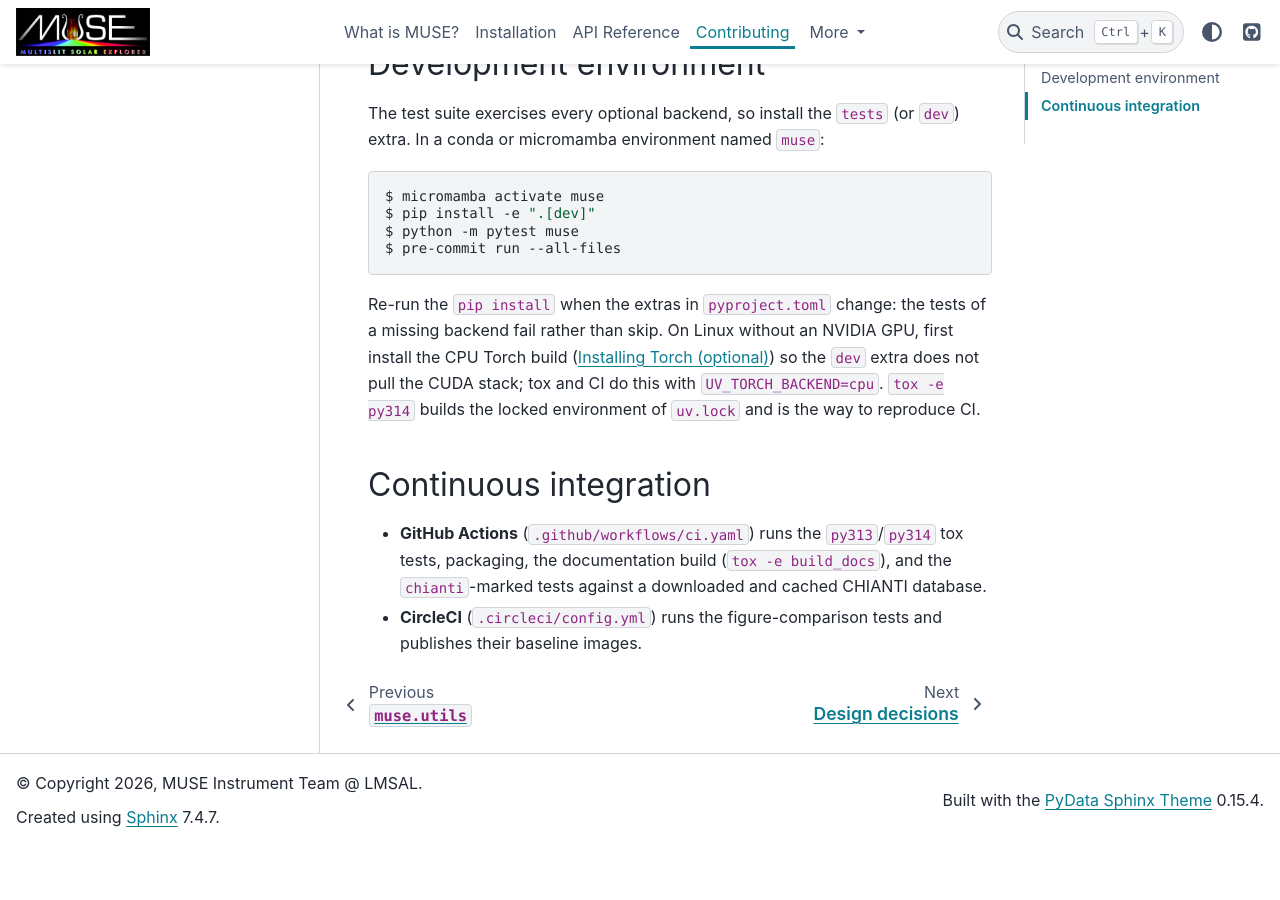
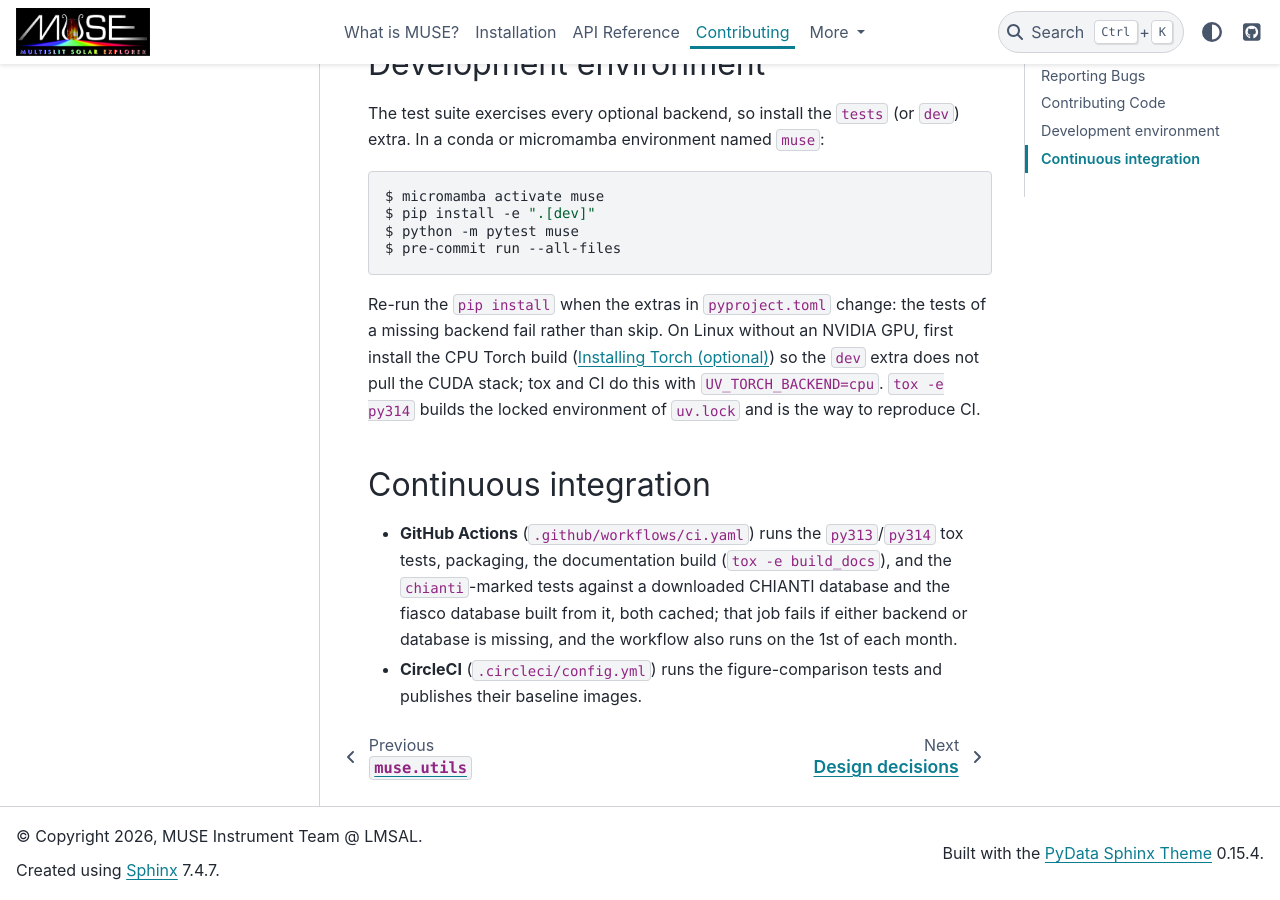
Before and after one commit to LM-SAL/muse, a Sphinx documentation site: the page built from docs/contributing.rst, in a window 1280 px wide and 900 px high, scrolled down 936 px. Built offline with Sphinx 7.4.7 and the PyData theme 0.15.4, drawn with Linux system fonts in a browser that asks for light colours; pages that are not in the unit, such as notebooks, are missing from menus; the version number could not be read and is left out; before the commit the page ends 1783 px from its top, so only the background shows below that.

Commit message:
Say in contributing.rst that the chianti job builds fiasco's database and fails without a backend or database, and that CI runs monthly

```diff
--- a/docs/contributing.rst
+++ b/docs/contributing.rst
@@ -45,7 +45,7 @@ On Linux without an NVIDIA GPU, first install the CPU Torch build (:ref:`muse-in
 Continuous integration
 ======================
 
-* **GitHub Actions** (``.github/workflows/ci.yaml``) runs the ``py313``/``py314`` tox tests, packaging, the documentation build (``tox -e build_docs``), and the ``chianti``-marked tests against a downloaded and cached CHIANTI database.
+* **GitHub Actions** (``.github/workflows/ci.yaml``) runs the ``py313``/``py314`` tox tests, packaging, the documentation build (``tox -e build_docs``), and the ``chianti``-marked tests against a downloaded CHIANTI database and the fiasco database built from it, both cached; that job fails if either backend or database is missing, and the workflow also runs on the 1st of each month.
 * **CircleCI** (``.circleci/config.yml``) runs the figure-comparison tests and publishes their baseline images.
 
 .. _issue tracker: https://github.com/LM-SAL/muse/issues
```
